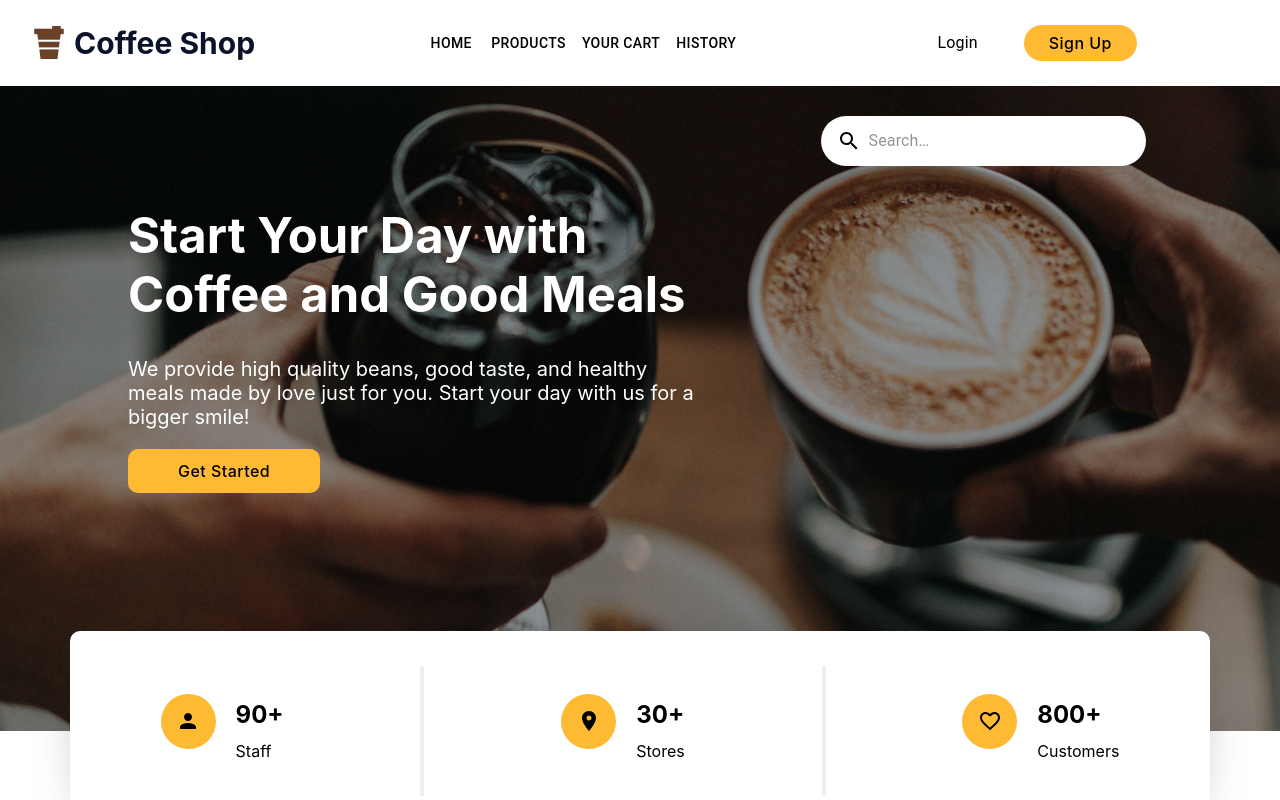
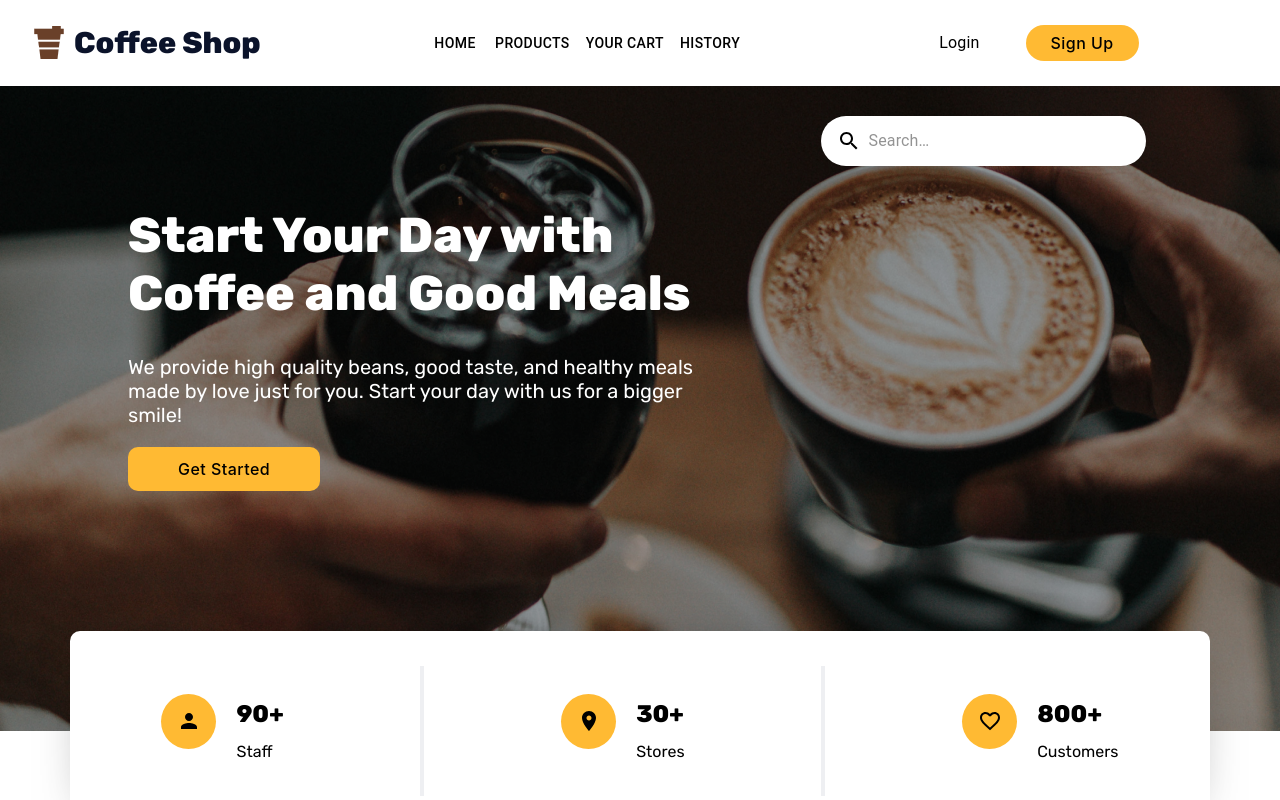
Before and after one commit to Mochamadramdhan/Coffee-Shop, a React (Create React App) app: page / in a window 1280 px wide. Shown: the top 800 px of the page. Built offline with nearby package versions, Linux system fonts and the light colour scheme.

Commit message:
edit home

```diff
--- a/src/Screen/Home/Home.jsx
+++ b/src/Screen/Home/Home.jsx
@@ -9,10 +9,8 @@ import './content/style.css'
 export default function Home() {
   return (
     <>
-    <div className='cogit antainer-home'>
-
+    <div className='container-home'>
       <Headbar/>
-
       <Content/>
       <Promo/>
       <Navbar></Navbar>
```
